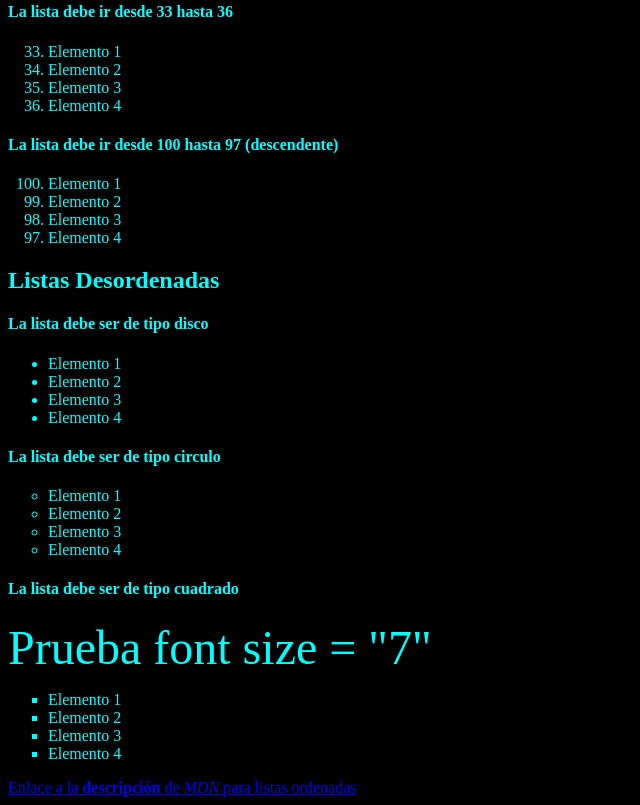
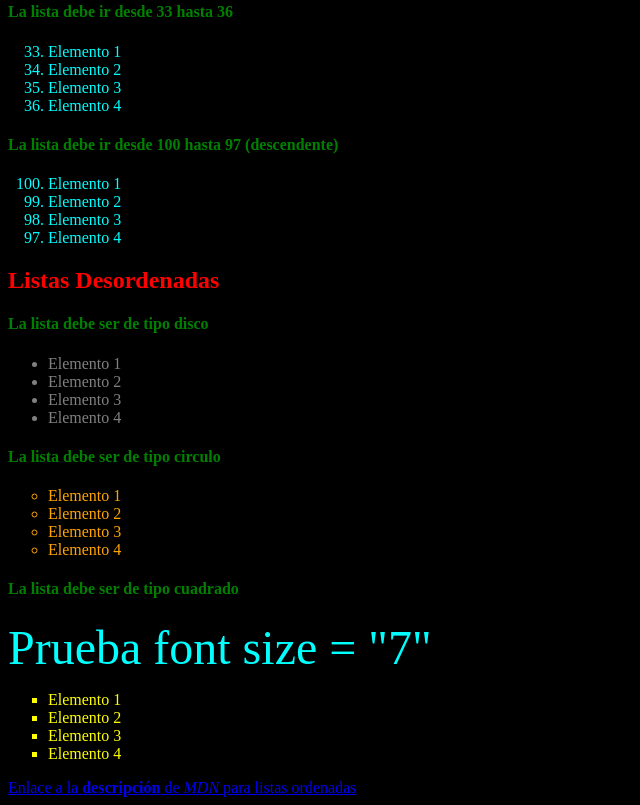
Before and after one commit to luisjmc/ArgentinaPrograma, a plain HTML site: page HTML/index.html in a window 1280 px wide. Shown: the part 595-1400 px from the top of the page, without its empty margins (0-640 px from the left). Drawn offline with Linux system fonts and the light colour scheme.

Commit message:
inicios de css

```diff
--- /dev/null
+++ b/HTML/estilo.css
@@ -0,0 +1,28 @@
+body{color: aqua;
+    background-color:black;
+}
+
+h2{
+    color: red;
+}
+/*selector descendente*/
+article h4{
+    color: green;
+}
+/*selector avanzado, aunque da mismo resultado que el descendente comentado abajo*/
+article > ul{
+    color:gray
+}
+/*
+article ul{
+    color: grey;
+}
+*/
+
+.paraAmarillo{
+    color: yellow;
+}
+
+#paraNaranja{
+    color: orange;
+}
--- a/HTML/index.html
+++ b/HTML/index.html
@@ -6,8 +6,9 @@
     <meta name="viewport" content="width=device-width, initial-scale=1.0">
     <title>Mi primer App </title>
     <meta content="author" content="francesc ricart">
+    <link rel="stylesheet" type="text/css" href="estilo.css">
 </head>
-<body text="aqua" bgcolor="black">
+<body>
 
     <article>
     <h2>Listas ordenadas</h2>
@@ -75,7 +76,7 @@
 
        <h4>La lista debe ser de tipo circulo</h4>
 
-       <ul>
+       <ul id="paraNaranja">
        <li type="circle">Elemento 1</li>
        <li type="circle">Elemento 2</li>
        <li type="circle">Elemento 3</li>
@@ -85,7 +86,7 @@
        <h4>La lista debe ser de tipo cuadrado</h4>
        <font size="7">Prueba font size = "7"</font>
 
-       <ul>
+       <ul class="paraAmarillo">
        <li type="square">Elemento 1</li>
        <li type="square">Elemento 2</li>
        <li type="square">Elemento 3</li>
```
